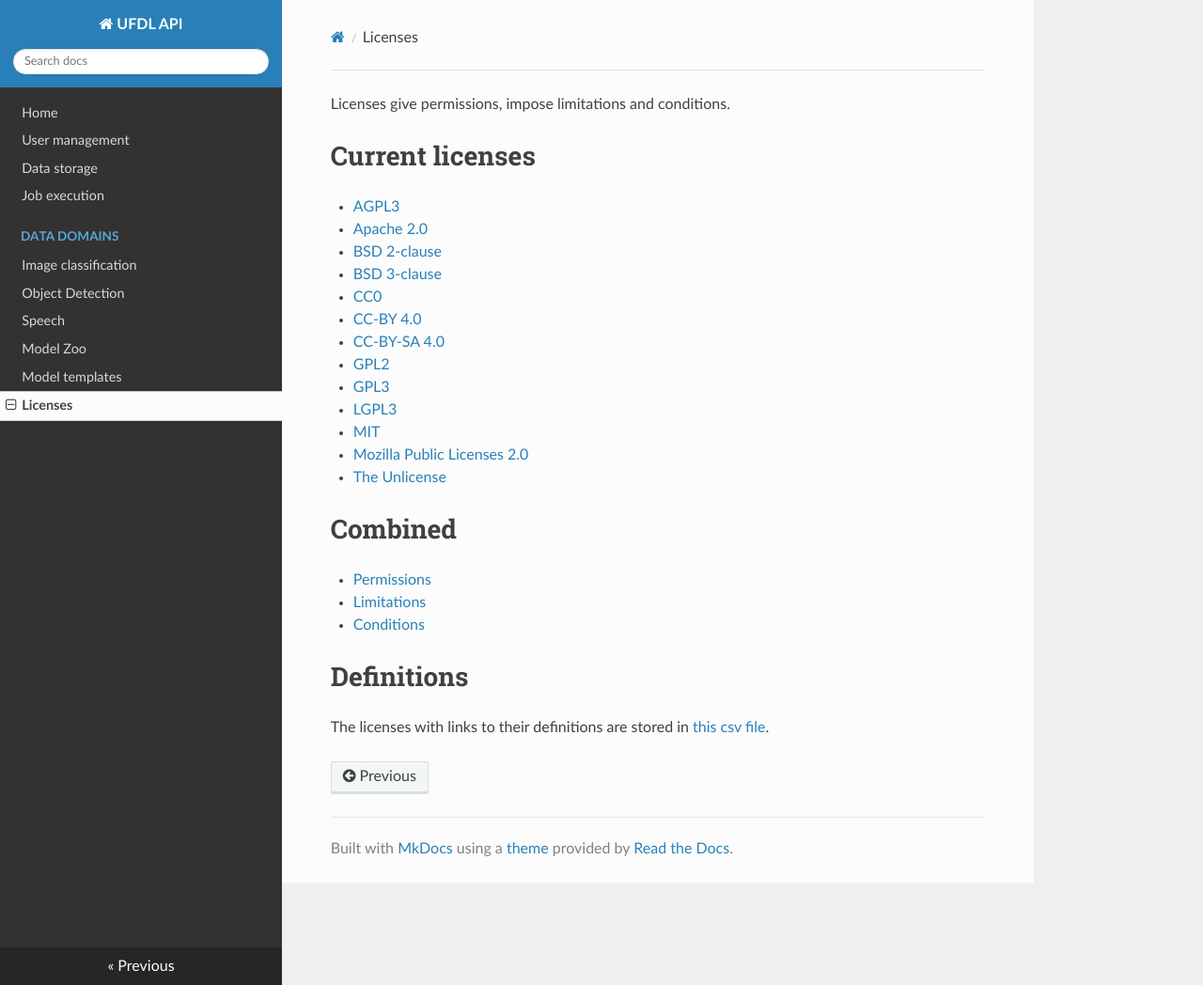
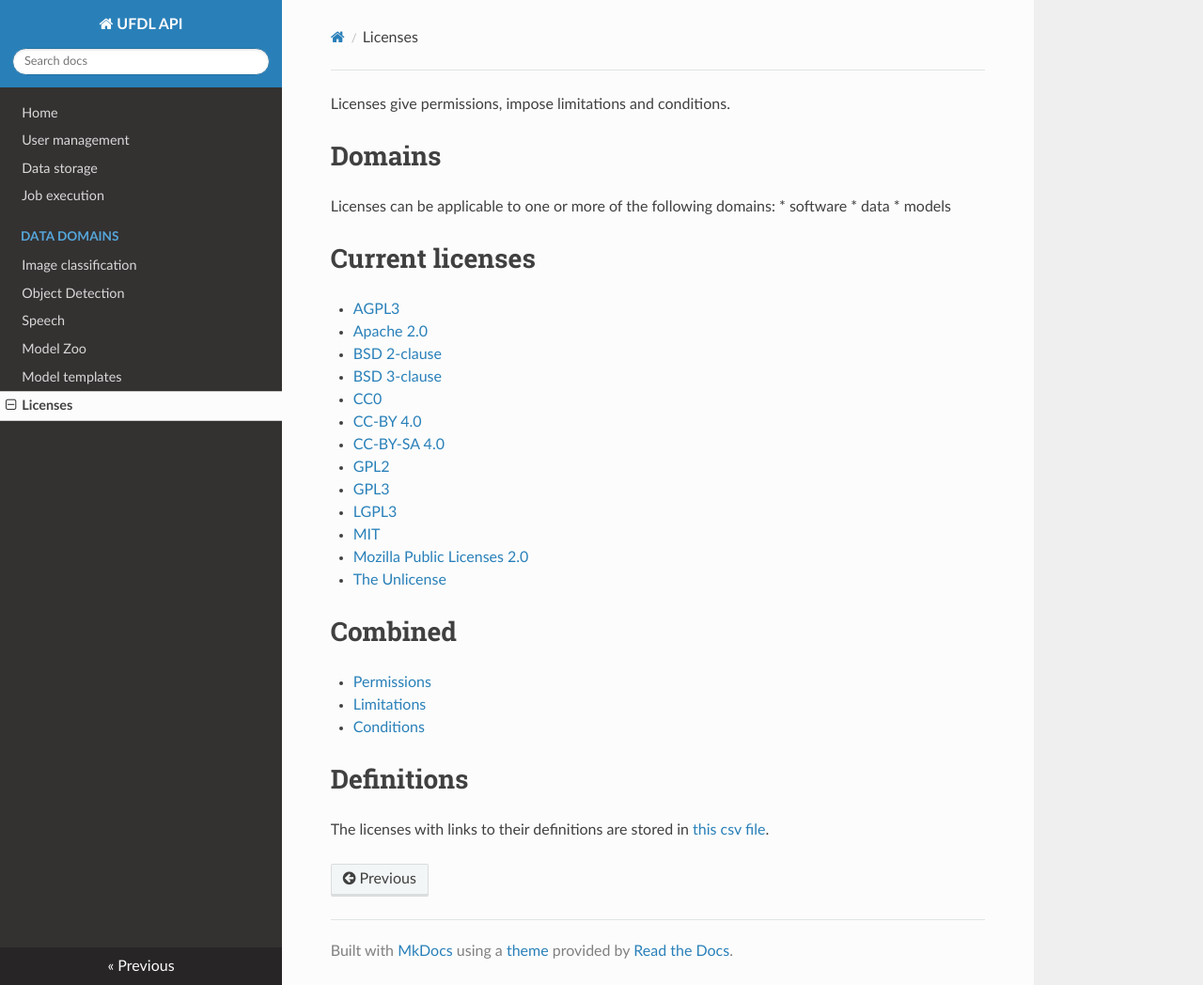
Before and after one commit to waikato-ufdl/ufdl-api, an MkDocs documentation site: the page built from docs/license_overview.md, in a window 1280 px wide and 1048 px high. Shown: the whole window at 94% size. Built offline with MkDocs 1.6.1, drawn with Linux system fonts in a browser that asks for light colours; nearby versions of some CDN libraries.

Commit message:
added section on domains

```diff
--- a/docs/license_overview.md
+++ b/docs/license_overview.md
@@ -1,4 +1,11 @@
 Licenses give permissions, impose limitations and conditions.
+
+# Domains
+
+Licenses can be applicable to one or more of the following domains:
+* software
+* data
+* models
 
 # Current licenses
 
```
